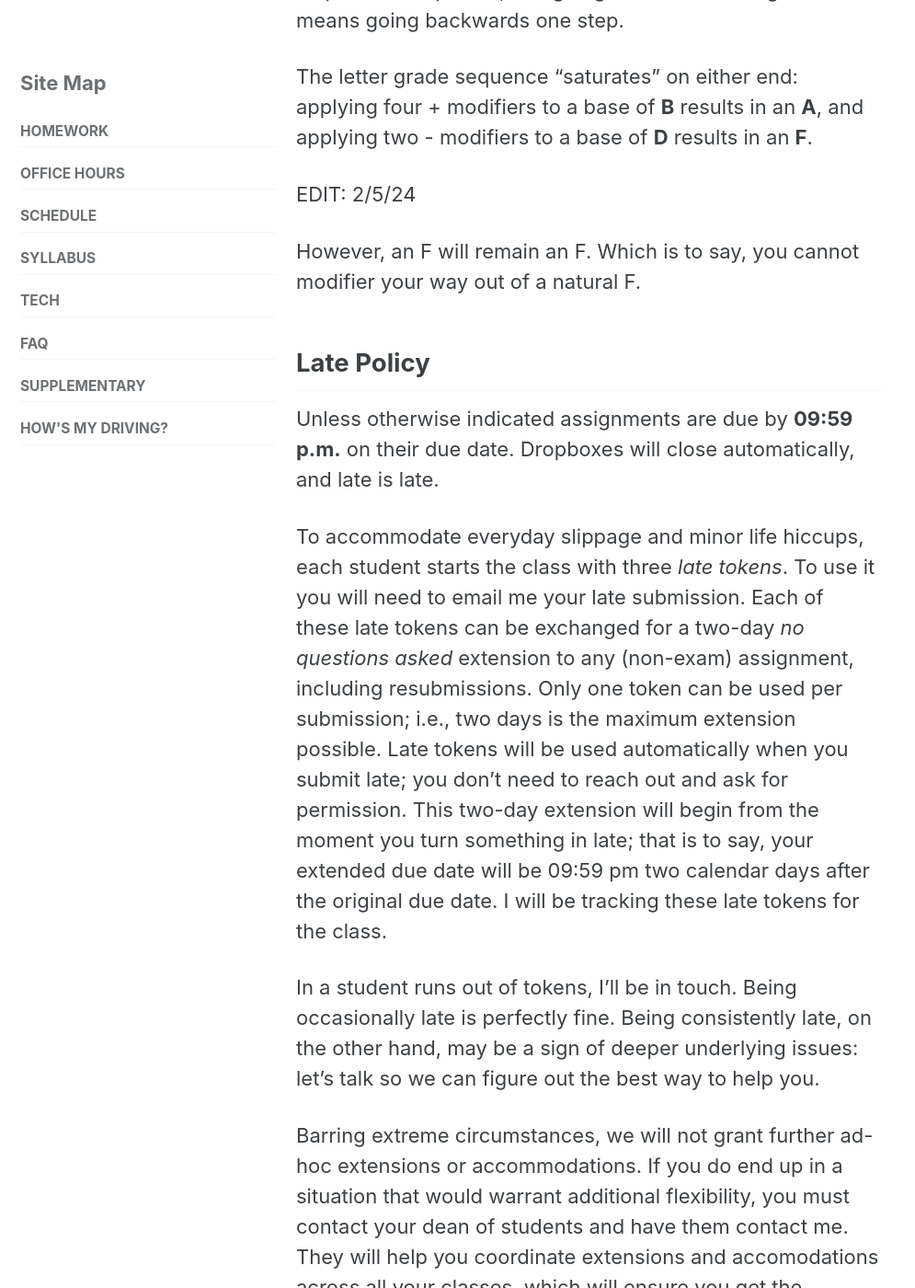
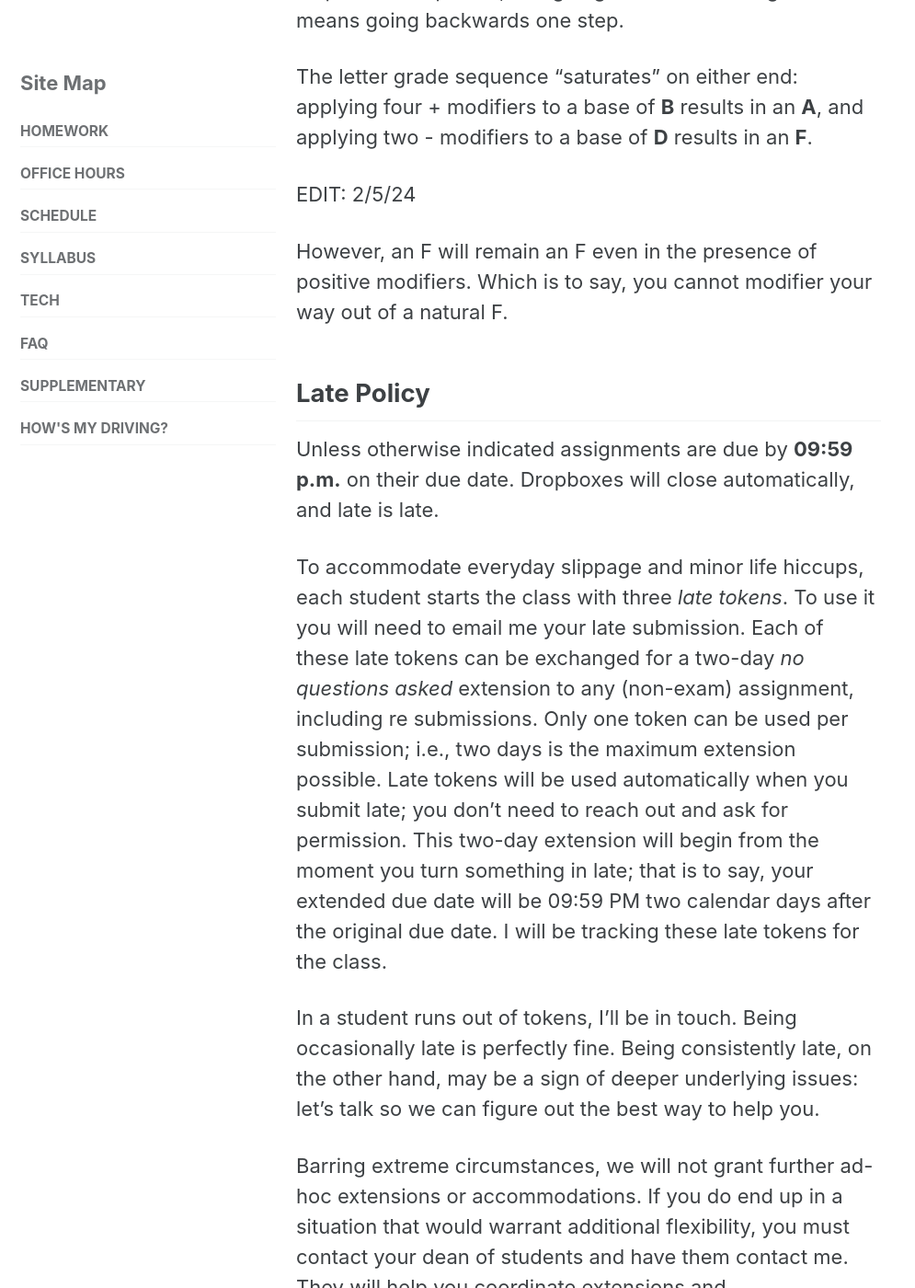
Before and after one commit to jasonhemann/24SP-CS2126, a Jekyll site: the page built from syllabus.md, in a window 1280 px wide and 1400 px high, scrolled down 10477 px. Shown: the whole window at 92% size, without its empty margins (0-995 px from the left). Built offline with Jekyll 4.4.1, drawn with Linux system fonts in a browser that asks for light colours; cached includes are drawn as plain includes; some of the changed text lies outside the part shown.

Commit message:
Clarified wording and fixing typos

```diff
--- a/syllabus.md
+++ b/syllabus.md
@@ -310,8 +310,9 @@ modifiers to a base of **D** results in an **F**.
 
 EDIT: 2/5/24
 
-However, an F will remain an F. Which is to say, you cannot modifier
-your way out of a natural F.
+However, an F will remain an F even in the presence of positive
+modifiers. Which is to say, you cannot modifier your way out of a
+natural F.
 
 
 ## Late Policy
@@ -323,12 +324,12 @@ To accommodate everyday slippage and minor life hiccups, each student
 starts the class with three *late tokens*. To use it you will need to
 email me your late submission. Each of these late tokens can be
 exchanged for a two-day *no questions asked* extension to any
-(non-exam) assignment, including resubmissions. Only one token can be
+(non-exam) assignment, including re submissions. Only one token can be
 used per submission; i.e., two days is the maximum extension possible.
 Late tokens will be used automatically when you submit late; you don't
 need to reach out and ask for permission. This two-day extension will
 begin from the moment you turn something in late; that is to say, your
-extended due date will be 09:59 pm two calendar days after the
+extended due date will be 09:59 PM two calendar days after the
 original due date. I will be tracking these late tokens for the class.
 
 In a student runs out of tokens, I'll be in touch. Being occasionally
@@ -340,7 +341,7 @@ Barring extreme circumstances, we will not grant further ad-hoc
 extensions or accommodations. If you do end up in a situation that
 would warrant additional flexibility, you must contact your dean of
 students and have them contact me. They will help you coordinate
-extensions and accomodations across all your classes, which will
+extensions and accommodations across all your classes, which will
 ensure you get the support you need across the board, not just in this
 class.
 
```
